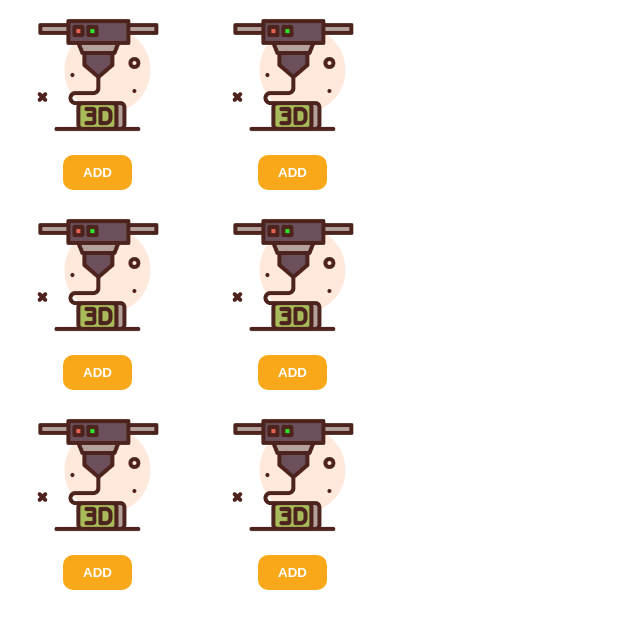
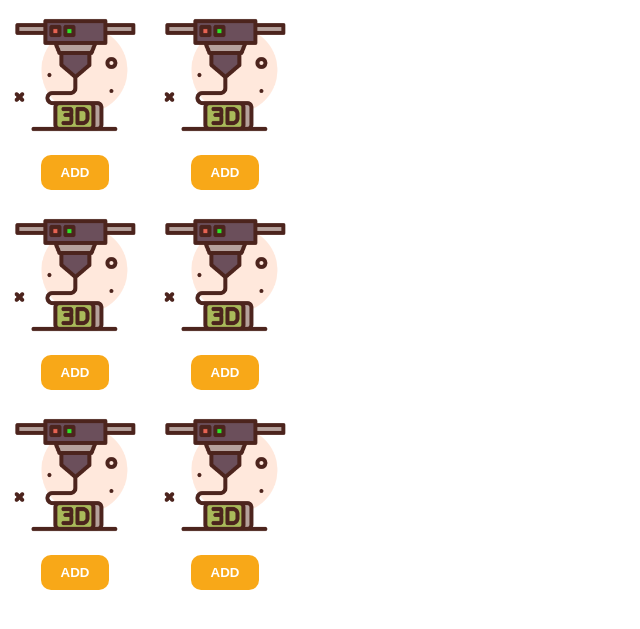
Before and after one commit to DKBelka/BlueSquirrel3DwebAPP, a PHP site: page / in a window 1280 px wide. Shown: the top 629 px of the page, without its empty margins (0-640 px from the left). Run offline with PHP 8.4, Linux system fonts and the light colour scheme; some libraries are stand-ins or nearby versions.

Commit message:
Update style.css

```diff
--- a/style.css
+++ b/style.css
@@ -7,7 +7,7 @@ body {
 }
 
 .container {
-	max-width: 390px;
+	max-width: 100px;
 }
 
 .inner {
```
